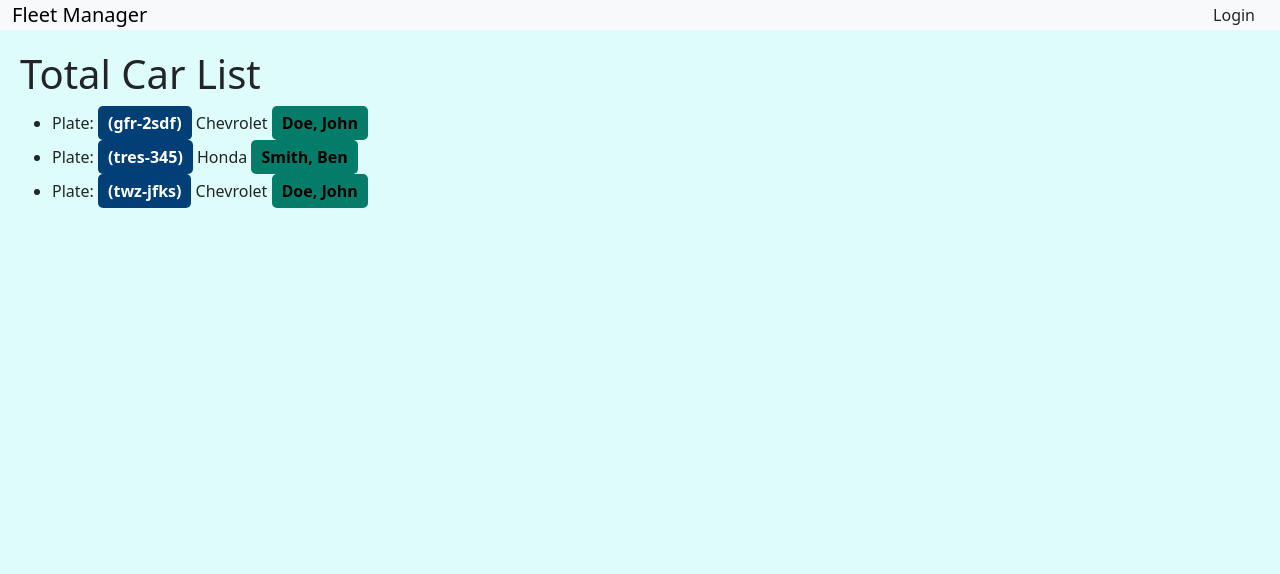
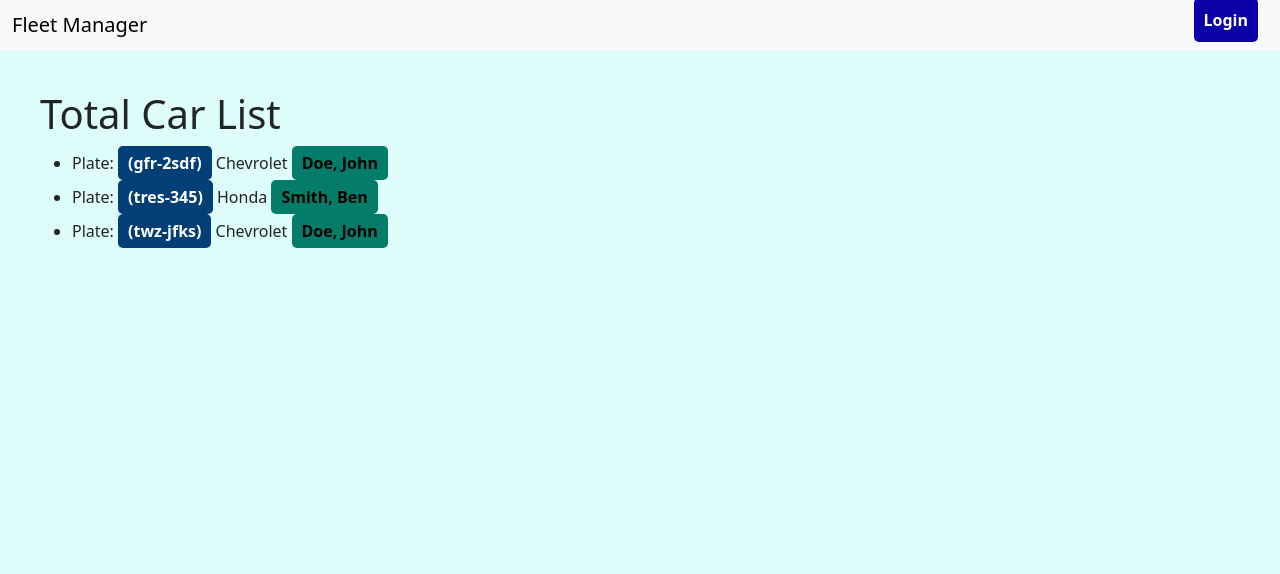
Before and after one commit to BHaessler/Fleet_Mango, a Django app: page /catalog/cars/ in a window 1280 px wide. Shown: the top 574 px of the page. Run offline with Django 3.2, Linux system fonts and the light colour scheme; data comes from the database, SQL or seed files in the repository; both versions use the stored data as it was after the commit.

Commit message:
extending templetes and fixing navbar button

```diff
--- a/myfleetmanager/catalog/static/css/styles.css
+++ b/myfleetmanager/catalog/static/css/styles.css
@@ -17,7 +17,7 @@ body {
 
 .main-content {
   flex: 1;
-  padding: 20px;
+  padding: 40px;
   overflow-y: auto;
 }
 
@@ -31,9 +31,34 @@ body {
   position: sticky;
   top: 0;
   z-index: 1030;
-  height: 30px;
+  height: 50px;
 }
 
+.navbar-button {
+  border-color: #04003a; /* Change this to your desired border color */
+  color: #fff; /* Text color */
+  background-color: #0b00a8; /* Background color */
+  margin-right: 10px; /* Space between buttons */
+  display: block;
+  padding: 10px;
+  margin-bottom: 10px;
+  text-decoration: none;
+  border-radius: 5px;
+  font-weight: bold;
+  text-align: center;
+  transition: background-color 0.3s ease, color 0.3s ease;
+}
+
+.navbar-button:hover {
+  background-color: #02001a; /* Darker shade on hover */
+  border-color: #ffffff; /* Match border color on hover */
+}
+
+/* Ensure buttons are inline */
+.ms-auto {
+  display: flex; /* Use flexbox for alignment */
+  align-items: center; /* Align items vertically centered */
+}
 
 /* Sidebar */
 .sidebar {
--- a/myfleetmanager/catalog/templates/base_generic.html
+++ b/myfleetmanager/catalog/templates/base_generic.html
@@ -20,11 +20,10 @@
     <header class="navbar navbar-expand-lg navbar-light bg-light">
       <div class="container-fluid">
           <a class="navbar-brand" href="{% url 'index' %}">Fleet Manager</a>
-        <div class="ms-auto">
+          <div class="ms-auto d-flex"> <!-- Add d-flex here -->
               {% if user.is_authenticated %}
                   {% if user.groups.all.0.name == 'Customer' %}
-              <a href="{% url 'customer_dashboard' %}">Dashboard</a>
-              <a href="{% url 'index' %}" class="btn btn-outline-secondary-sm">Return to Home</a>
+                      <a href="{% url 'customer_dashboard' %}" class="navbar-button">Dashboard</a>
                   {% endif %}
                   <span class="navbar-text me-3">User: {{ user.get_username }}</span>
                   <form id="logout-form" method="post" action="{% url 'logout' %}" class="d-inline">
@@ -32,7 +31,7 @@
                       <button type="submit" class="btn btn-outline-primary">Logout</button>
                   </form>
               {% else %}
-            <a href="{% url 'login' %}?next={{ request.path }}" class="btn btn-outline-primary-sm">Login</a>
+                  <a href="{% url 'login' %}?next={{ request.path }}" class="navbar-button">Login</a>
               {% endif %}
           </div>
       </div>
```
Also changed, not shown: myfleetmanager/fleetmanager.sqlite3. Lines whose indentation alone changed are shown as unchanged.
